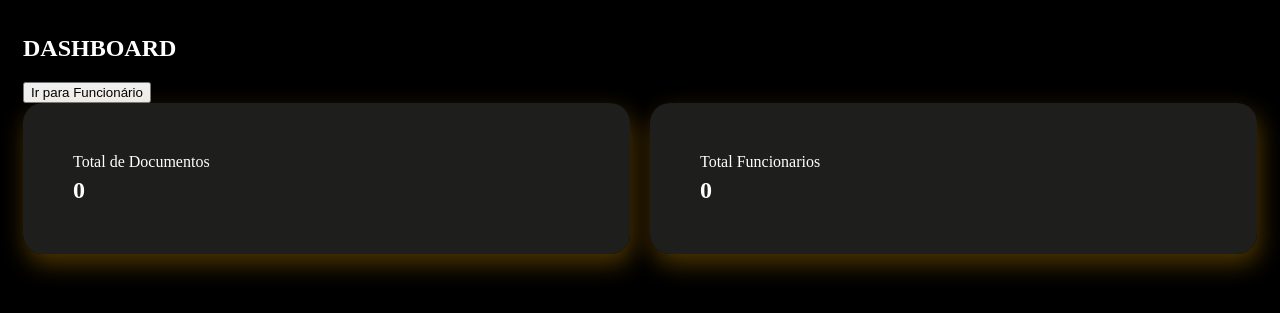
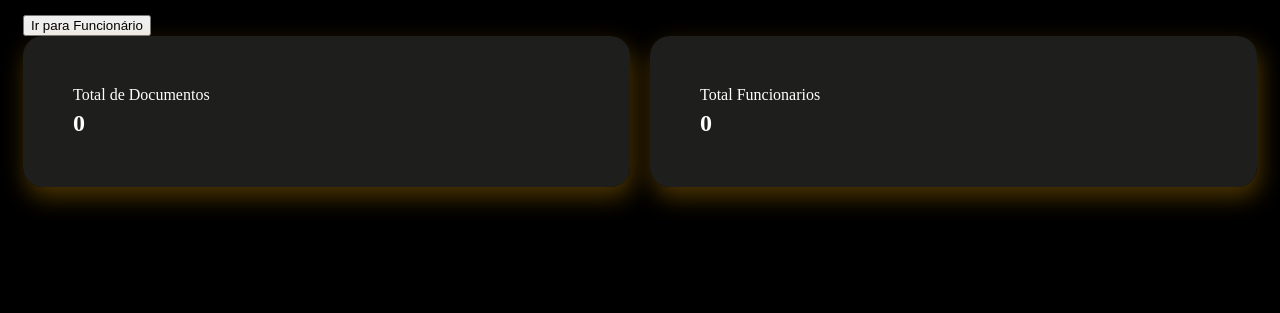
Before and after one commit to joaoppateis07-dotcom/projeto-treino, a website: page public/html/app.html in a window 1280 px wide. Shown: the part 145-458 px from the top of the page. Drawn offline with Linux system fonts and the light colour scheme.

Commit message:
remoção "dashboard"

```diff
--- a/public/html/app.html
+++ b/public/html/app.html
@@ -18,7 +18,6 @@
     </div>
   <main class="app">
     <section id="tela-dashboard">
-      <h1>DASHBOARD</h1>
         <button class="btn" id="btnIrParaFuncionario" type="button">Ir para Funcionário</button>
       <div class="stats">
         <div class="card">
```
